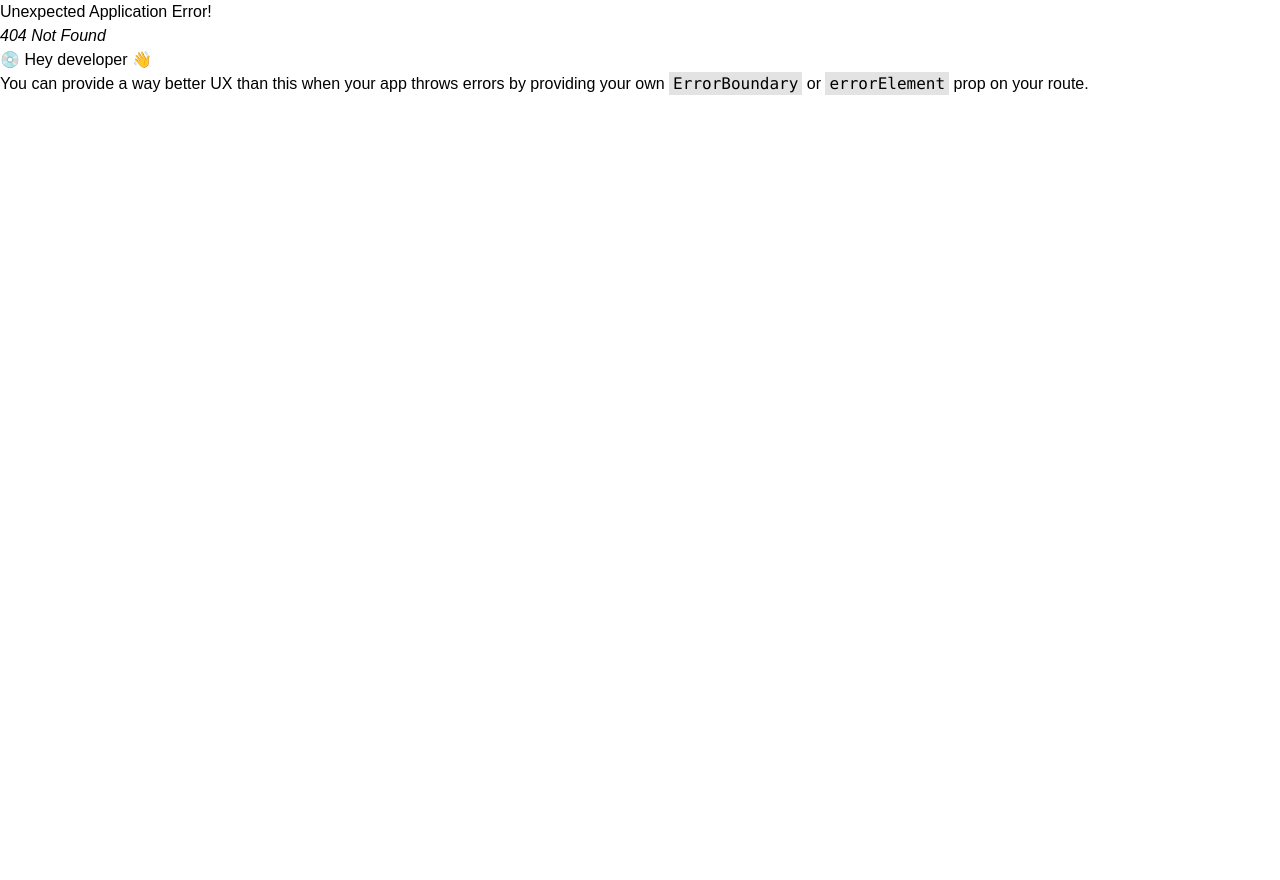
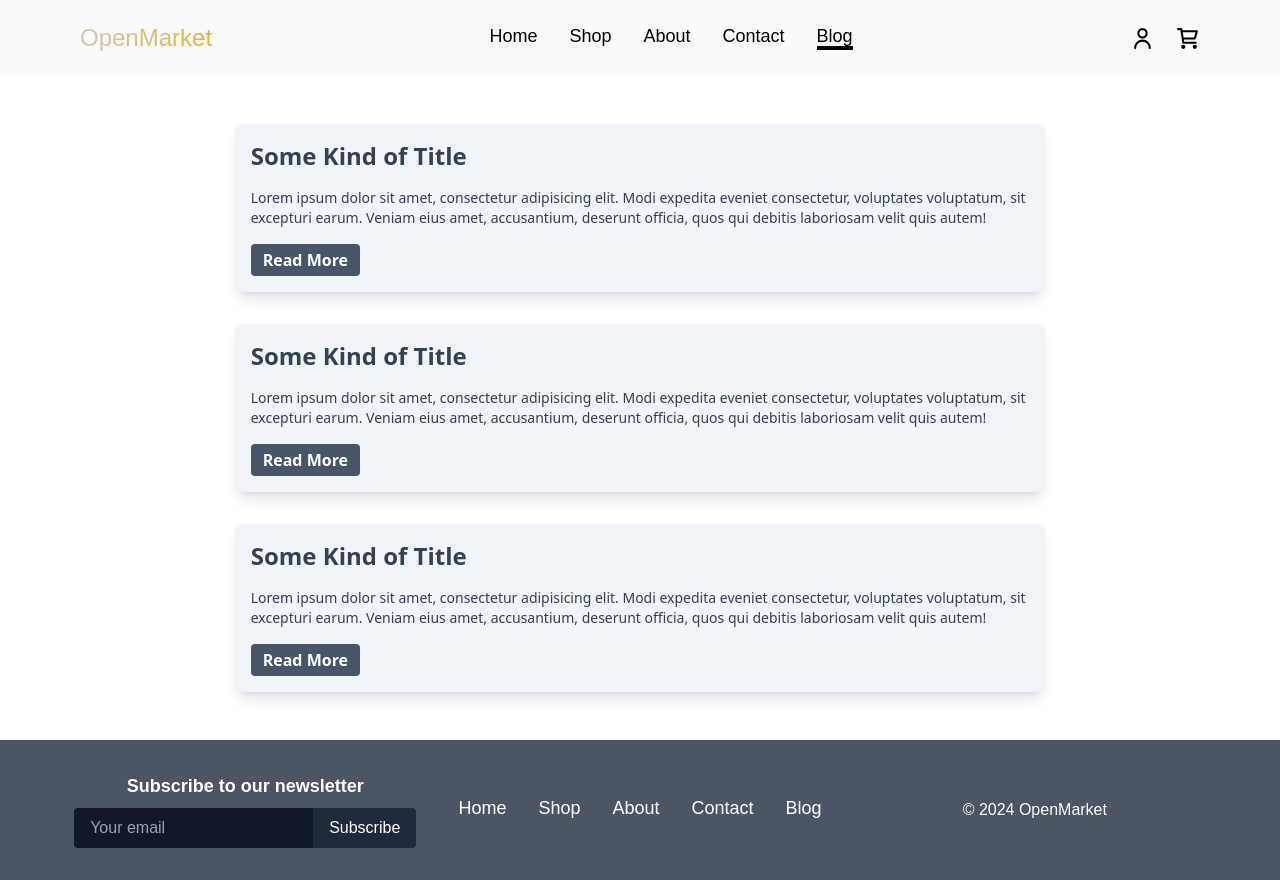
Before and after one commit to KoRnaholic/TBC-Academy, a React (Create React App) app: page /blog in a window 1280 px wide. Before the commit this address had no page. Before the commit the page ends 800 px from the top, so only its background shows below. Built offline with nearby package versions, Linux system fonts and the light colour scheme; the HTML template or start-up script is replaced by a standard one.

Commit message:
added navigation

```diff
--- a/src/components/footer/Footer.jsx
+++ b/src/components/footer/Footer.jsx
@@ -1,3 +1,5 @@
+import { Link } from "react-router-dom";
+
 function Footer() {
   return (
     <footer className=" bg-gray-600 text-white p-8">
@@ -20,19 +22,19 @@ function Footer() {
         <div className="hidden lg:flex lg:items-center ">
           <ul className="flex gap-8 text-lg">
             <li className="border-b-4 border-transparent hover:border-black">
-              <a href="/">Home</a>
+              <Link to="/">Home</Link>
             </li>
             <li className="border-b-4 border-transparent hover:border-black">
-              <a href="/">Shop</a>
+              <Link to="/shop">Shop</Link>
             </li>
             <li className="border-b-4 border-transparent hover:border-black">
-              <a href="/">About</a>
+              <Link to="/about">About</Link>
             </li>
             <li className="border-b-4 border-transparent hover:border-black">
-              <a href="/">Contact</a>
+              <Link to="/contact">Contact</Link>
             </li>
             <li className="border-b-4 border-transparent hover:border-black">
-              <a href="/">Blog</a>
+              <Link to="/blog">Blog</Link>
             </li>
           </ul>
         </div>
--- a/src/components/header/Header.jsx
+++ b/src/components/header/Header.jsx
@@ -1,7 +1,7 @@
 import user from "../icons/user.svg";
 import cart from "../icons/cart.svg";
 import menu from "../icons/menu.svg";
-import { Link } from "react-router-dom";
+import { Link, NavLink } from "react-router-dom";
 
 function Header() {
   return (
@@ -16,19 +16,54 @@ function Header() {
         <div>
           <ul className="hidden lg:flex gap-8 text-lg">
             <li className="border-b-4 border-transparent hover:border-black">
-              <Link to="/">Home</Link>
+              <NavLink
+                className={({ isActive }) =>
+                  isActive ? "border-b-4 border-black" : ""
+                }
+                to="/"
+              >
+                Home
+              </NavLink>
             </li>
             <li className="border-b-4 border-transparent hover:border-black">
-              <Link to="/shop">Shop</Link>
+              <NavLink
+                className={({ isActive }) =>
+                  isActive ? "border-b-4 border-black" : ""
+                }
+                to="/shop"
+              >
+                Shop
+              </NavLink>
             </li>
             <li className="border-b-4 border-transparent hover:border-black">
-              <Link to="/about">About</Link>
+              <NavLink
+                className={({ isActive }) =>
+                  isActive ? "border-b-4 border-black" : ""
+                }
+                to="/about"
+              >
+                About
+              </NavLink>
             </li>
             <li className="border-b-4 border-transparent hover:border-black">
-              <Link to="/contact">Contact</Link>
+              <NavLink
+                className={({ isActive }) =>
+                  isActive ? "border-b-4 border-black" : ""
+                }
+                to="/contact"
+              >
+                Contact
+              </NavLink>
             </li>
             <li className="border-b-4 border-transparent hover:border-black">
-              <Link to="/blog">Blog</Link>
+              <NavLink
+                className={({ isActive }) =>
+                  isActive ? "border-b-4 border-black" : ""
+                }
+                to="/blog"
+              >
+                Blog
+              </NavLink>
             </li>
           </ul>
         </div>
--- /dev/null
+++ b/src/components/pages/Blog.jsx
@@ -0,0 +1,26 @@
+import React from "react";
+import Article from "../content/Article";
+
+const articles = [
+  {
+    title: "Some Kind of Title",
+    text: "Lorem ipsum dolor sit amet, consectetur adipisicing elit. Modi expedita eveniet consectetur, voluptates voluptatum, sit excepturi earum. Veniam eius amet, accusantium, deserunt officia, quos qui debitis laboriosam velit quis autem!",
+  },
+  {
+    title: "Some Kind of Title",
+    text: "Lorem ipsum dolor sit amet, consectetur adipisicing elit. Modi expedita eveniet consectetur, voluptates voluptatum, sit excepturi earum. Veniam eius amet, accusantium, deserunt officia, quos qui debitis laboriosam velit quis autem!",
+  },
+  {
+    title: "Some Kind of Title",
+    text: "Lorem ipsum dolor sit amet, consectetur adipisicing elit. Modi expedita eveniet consectetur, voluptates voluptatum, sit excepturi earum. Veniam eius amet, accusantium, deserunt officia, quos qui debitis laboriosam velit quis autem!",
+  },
+];
+export default function Blog() {
+  return (
+    <>
+      {articles.map((article) => {
+        return <Article article={article} />;
+      })}
+    </>
+  );
+}
```
Also changed, not shown: src/App.js (+13 -0 lines), src/components/pages/About.jsx (added), src/components/pages/Shop.jsx (added).
